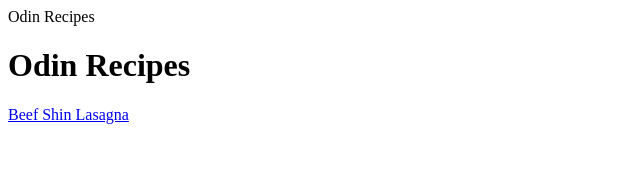
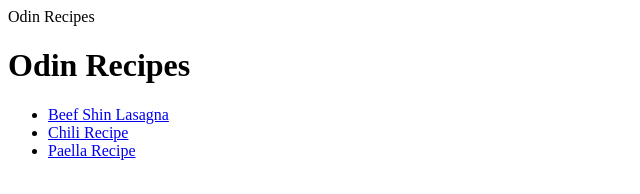
Before and after one commit to henry0161/odin-recipes, a plain HTML site: page index.html in a window 1280 px wide. Shown: the whole page, without its empty margins (0-640 px from the left). Drawn offline with Linux system fonts and the light colour scheme.

Commit message:
Update homepage recipe links

```diff
--- a/index.html
+++ b/index.html
@@ -6,7 +6,10 @@
     </head>
     <body>
         <h1>Odin Recipes</h1>
-        <a href="./recipes/lasagna.html">Beef Shin Lasagna</a>
-
+        <ul>
+        <li><a href="./recipes/lasagna.html">Beef Shin Lasagna</a></li>
+        <li><a href="./chili.html">Chili Recipe</a></li>
+        <li><a href="./paella.html">Paella Recipe</a></li>
+  </ul>
     </body>
 </html>
```
